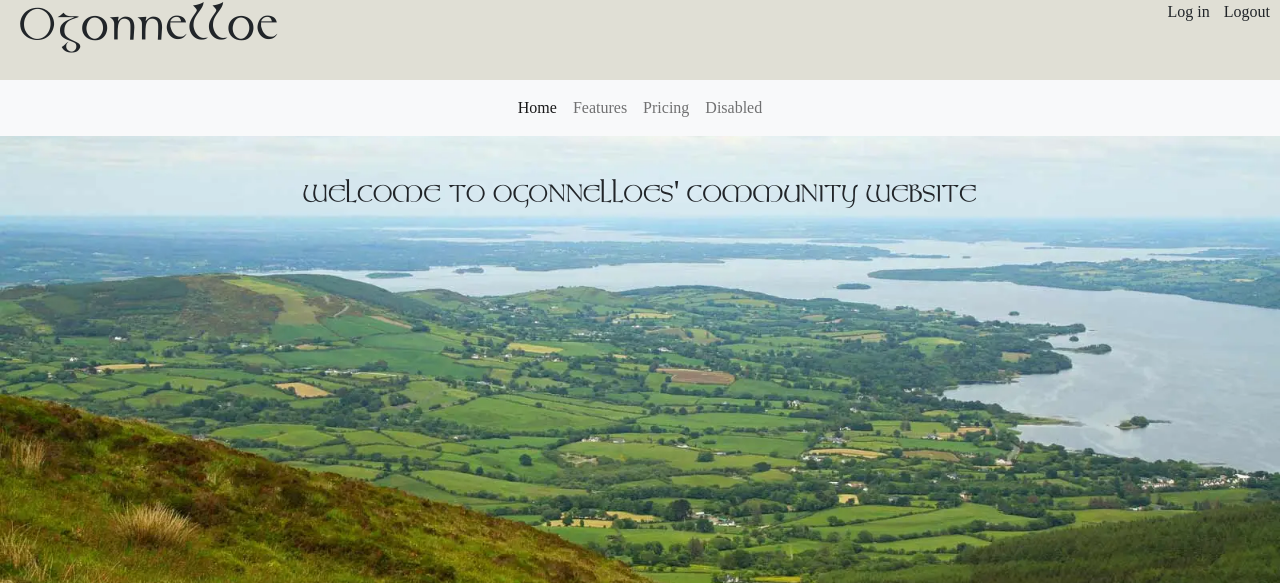
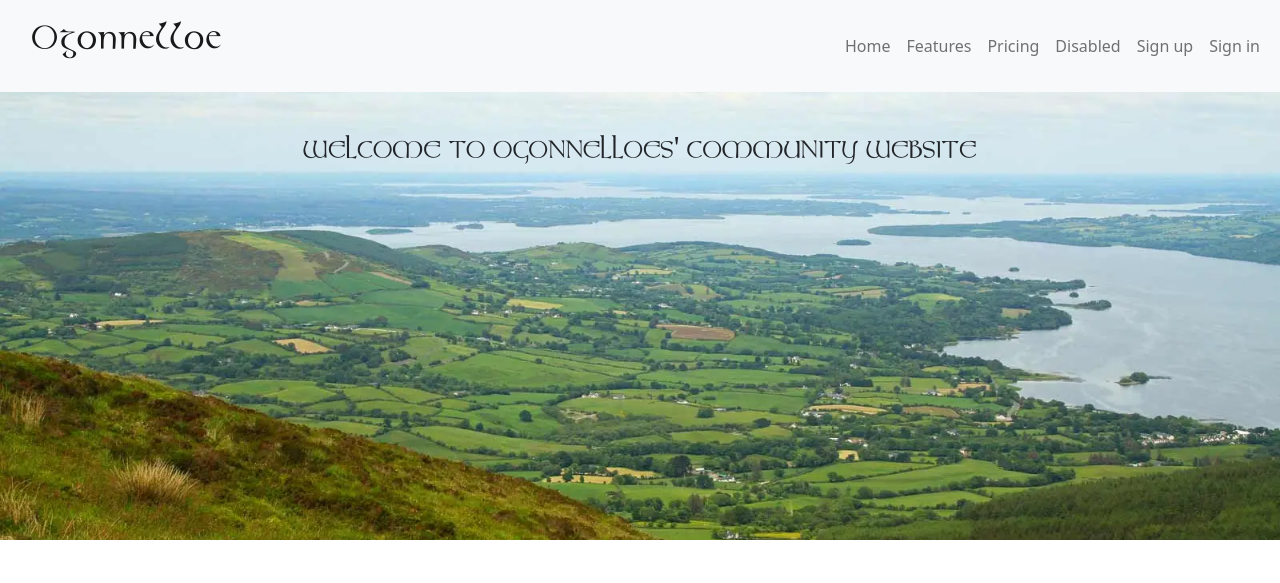
Before and after one commit to Code-Institute-Submissions/community-website-ogonnelloe, a Django app: page / in a window 1280 px wide. Shown: the top 583 px of the page. Run offline with Django 4.2, Linux system fonts and the light colour scheme; data that the repository does not hold is empty; some libraries are stand-ins or nearby versions.

Commit message:
Fix navbar, and connect up static html pages

```diff
--- a/community_update_blog/urls.py
+++ b/community_update_blog/urls.py
@@ -1,6 +1,8 @@
-from .views import CommunityUpdatesMostRecent
+from .views import CommunityUpdatesMostRecent, plan_page, exchange_page
 from django.urls import path
 
 urlpatterns = [
     path('', CommunityUpdatesMostRecent.as_view(), name='home'),
+    path('3-yaer-plan', plan_page, name='plan_page'),
+    path('exchange', exchange_page, name='exchange_page'),
 ]
--- a/community_update_blog/views.py
+++ b/community_update_blog/views.py
@@ -19,3 +19,15 @@
         context['recent_posts'] = updates[0:3]
 
         return context
+
+# Static Pages
+
+
+def plan_page(request):
+    """ View to display 3 year plan page """
+    return render(request, "3-year-plan.html")
+
+
+def exchange_page(request):
+    """ View to display exchange page """
+    return render(request, "exchange.html")
--- a/static/css/style.css
+++ b/static/css/style.css
@@ -37,7 +37,7 @@
 
 #logo {
     font-family: Celtic;
-    font-size: 3.75rem;
+    font-size: 2.75rem;
     padding-left: 1.25rem;
 }
 
--- a/templates/base.html
+++ b/templates/base.html
@@ -5,6 +5,7 @@
 <head>
     <meta charset="UTF-8">
     <!--  CSS links  -->
+    <link rel="stylesheet" href="{% static 'css/style.css' %}">
 
     <link href="https://cdn.jsdelivr.net/npm/bootstrap@5.0.2/dist/css/bootstrap.min.css" rel="stylesheet" integrity="sha384-EVSTQN3/azprG1Anm3QDgpJLIm9Nao0Yz1ztcQTwFspd3yD65VohhpuuCOmLASjC" crossorigin="anonymous">
 
@@ -13,41 +14,29 @@
     <!-- FontAwesome -->
     <script src="https://kit.fontawesome.com/b83175b9a4.js" crossorigin="anonymous"></script>
 
-    <link rel="stylesheet" href="{% static 'css/style.css' %}">
+
     <title>Ogonnelloe</title>
 </head>
 <body>
 
 <header>
 
-    <div id="top-header">
-<!--        TODO: Add Register and fix responsiveness for top header on mobile-->
-        <div>
-            <a href="">
-                <h1 id="logo">Ogonnelloe</h1>
-            </a>
-        </div>
-        <div id="log-links">
-            <ul>
-                <li>Log in</li>
-                <li>Logout</li>
-            </ul>
-        </div>
-    </div>
-
-<!-- From: https://getbootstrap.com/docs/5.0/components/navbar/ -->
-<!--  TODO: use Python to check which link the active class should be assigned to.  -->
-<nav class="navbar navbar-expand-lg navbar-light bg-light">
+    <nav class="navbar navbar-expand-lg navbar-light bg-light" style="background-color: #e3f2fd;">
       <div class="container-fluid">
+        <a class="navbar-brand" id="logo">Ogonnelloe</a>
         <button class="navbar-toggler" type="button" data-bs-toggle="collapse" data-bs-target="#navbarNavAltMarkup" aria-controls="navbarNavAltMarkup" aria-expanded="false" aria-label="Toggle navigation">
           <span class="navbar-toggler-icon"></span>
         </button>
-    <div class="collapse navbar-collapse justify-content-center" id="navbarNavAltMarkup">
+        <div class="collapse navbar-collapse justify-content-end" id="navbarNavAltMarkup">
           <div class="navbar-nav">
-        <a class="nav-link active" aria-current="page" href="#">Home</a>
+            <a class="nav-link" href="#">Home</a>
             <a class="nav-link" href="#">Features</a>
             <a class="nav-link" href="#">Pricing</a>
             <a class="nav-link" href="#">Disabled</a>
+            <hr class="dropdown-divider">
+            <!-- Logic for Sign in/Sign up OR Sign out -->
+            <a class="nav-link" href="#">Sign up</a>
+            <a class="nav-link" href="#">Sign in</a>
           </div>
         </div>
       </div>
--- a/templates/index.html
+++ b/templates/index.html
@@ -11,7 +11,7 @@
 
     <div class="card-group">
         {% for update in recent_posts %}
-        <div class="card mx-4" style="width: 18rem;">
+        <div class="card m-4" style="width: 18rem;">
             {% if "placeholder" in update.featured_image.url %}
             <img src="{{ update.featured_image.url|add:".jpg" }}" class="card-img-top" alt="...">
             {% else %}
```
Also changed, not shown: templates/3-year-plan.html (added, +19 -0 lines), templates/exchange.html (added, +7 -0 lines). Lines whose indentation alone changed are shown as unchanged.
